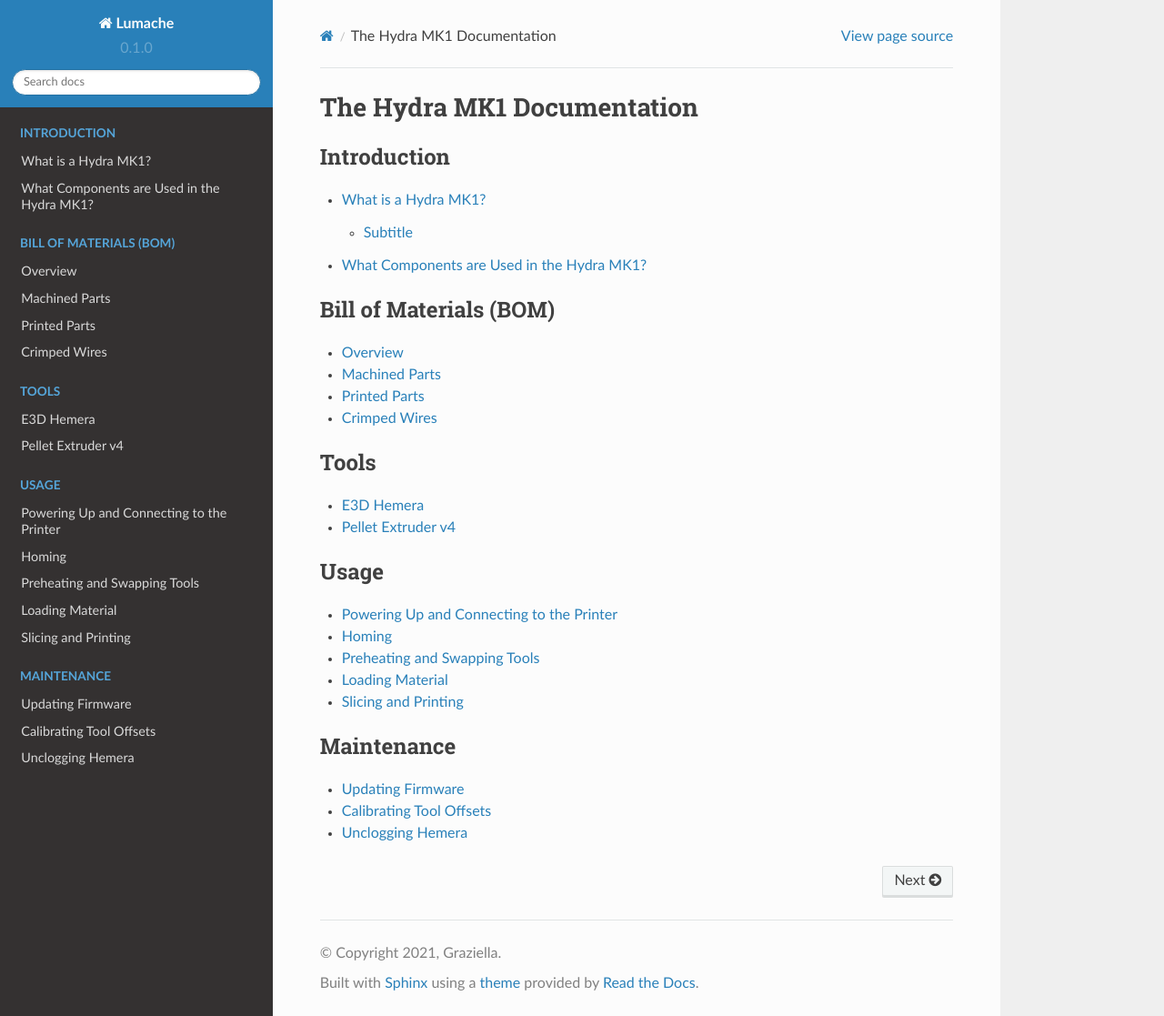
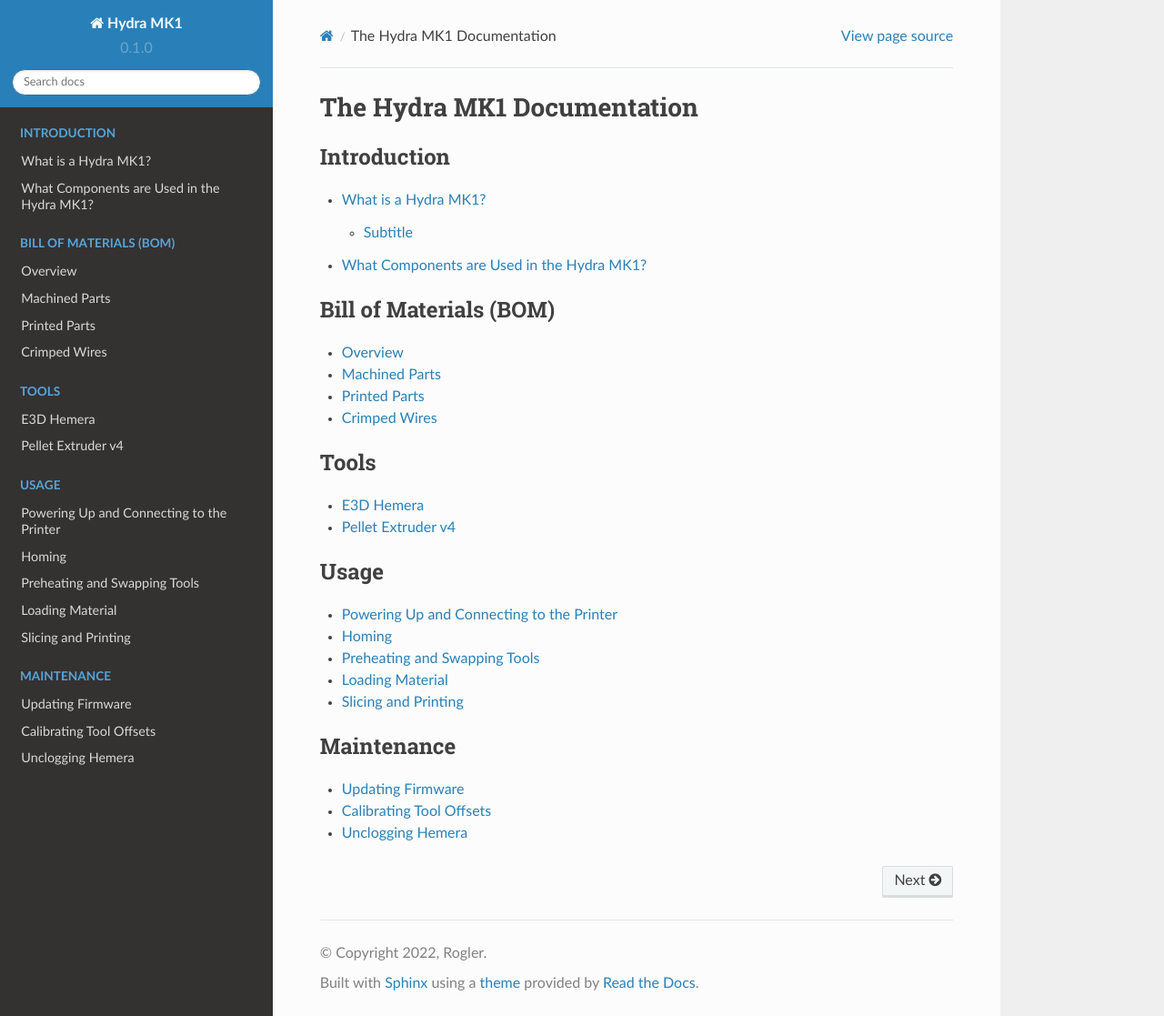
Before and after one commit to srl-ethz/hydra-documentation, a Sphinx documentation site: the page built from docs/source/index.rst, in a window 1280 px wide and 1117 px high. Shown: the whole window at 91% size. Built offline with Sphinx 7.4.7 and the Read the Docs theme 2.0.0, drawn with Linux system fonts in a browser that asks for light colours; pages that are not in the unit, such as notebooks, are missing from menus.

Commit message:
Update conf.py

```diff
--- a/docs/source/conf.py
+++ b/docs/source/conf.py
@@ -2,9 +2,9 @@
 
 # -- Project information
 
-project = 'Lumache'
-copyright = '2021, Graziella'
-author = 'Graziella'
+project = 'Hydra MK1'
+copyright = '2022, Rogler'
+author = 'S. Rogler'
 
 release = '0.1'
 version = '0.1.0'
```
